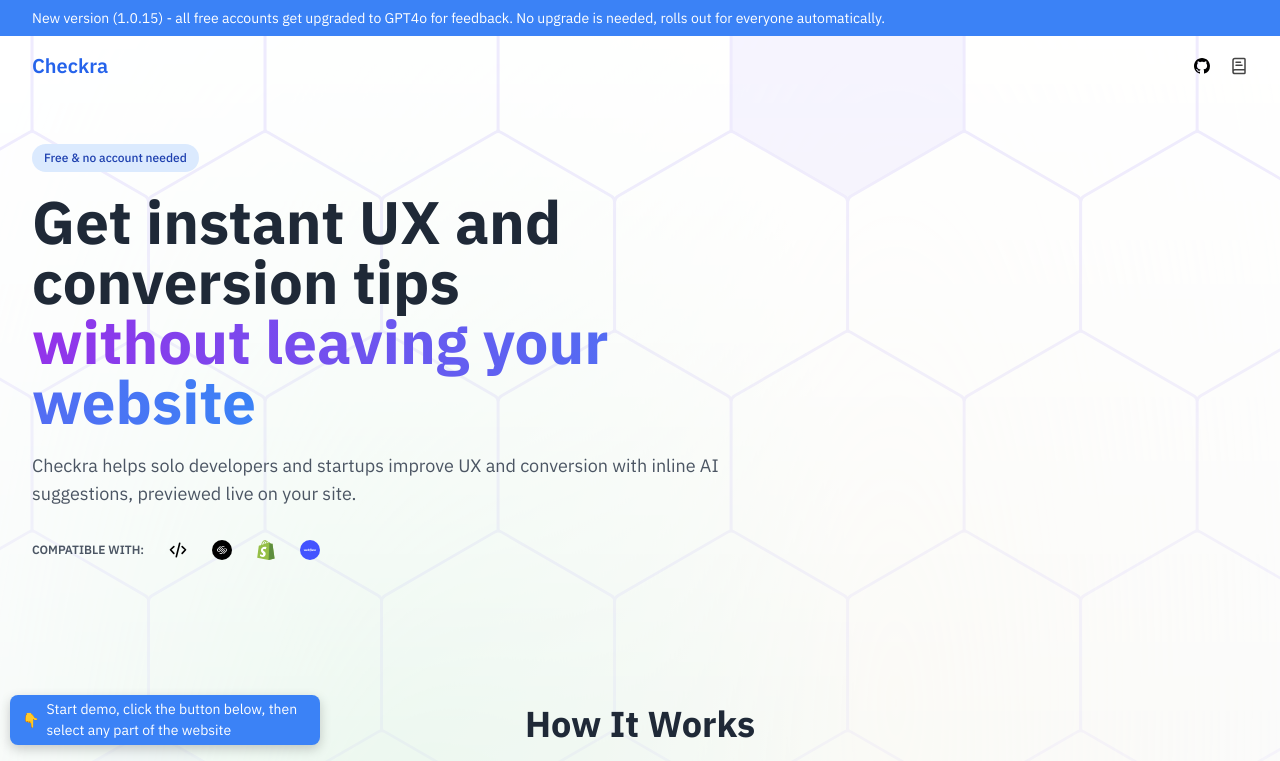
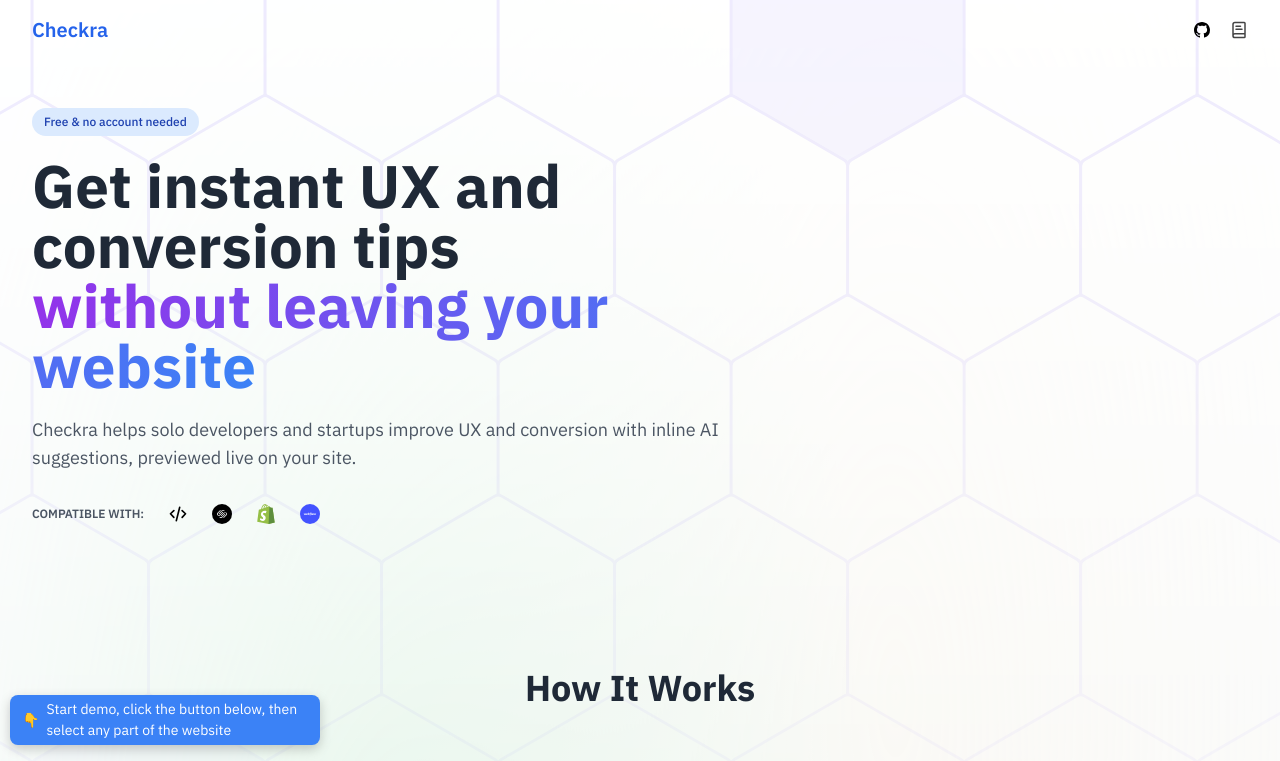
Before and after one commit to sunmer/checkra, a website built with Vite: page demo/index.html in a window 1280 px wide. Shown: the top 761 px of the page. Built offline with nearby package versions, Linux system fonts and the light colour scheme.

Commit message:
Update index.html

```diff
--- a/demo/index.html
+++ b/demo/index.html
@@ -172,14 +172,6 @@
 </script>
 
 <body class="relative flex flex-col min-h-screen bg-gray-50">
-  <div class="py-2 flex flex-wrap justify-between items-center gap-1.5 bg-blue-500">
-    <div class="max-w-[85rem] w-full mx-auto px-4 sm:px-6 lg:px-8 flex items-center justify-between">
-      <p class="me-2 inline-block text-xs sm:text-sm text-white">
-        New version (1.0.15) - all free accounts get upgraded to GPT4o for feedback. No upgrade is needed, rolls out for
-        everyone automatically.
-      </p>
-    </div>
-  </div>
   <div class="absolute inset-0 z-[-1] opacity-30"
     style="background-image: radial-gradient(at 30% 30%, rgb(163, 230, 177) 0%, transparent 40%), radial-gradient(at 70% 20%, rgb(247, 241, 220) 0%, transparent 50%), radial-gradient(at 50% 50%, rgb(207, 207, 232) 0%, transparent 60%), radial-gradient(at 20% 80%, rgb(43, 194, 155) 0%, transparent 50%), radial-gradient(at 80% 80%, rgb(62, 215, 194) 0%, transparent 50%);">
   </div>
```
